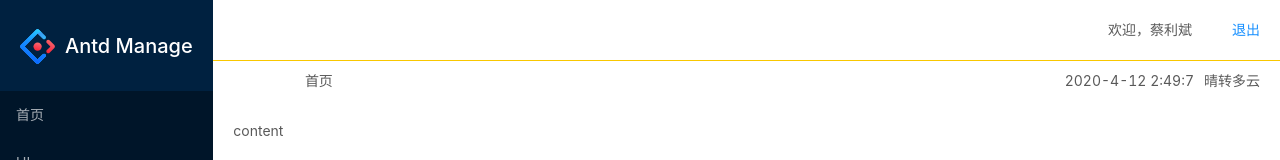
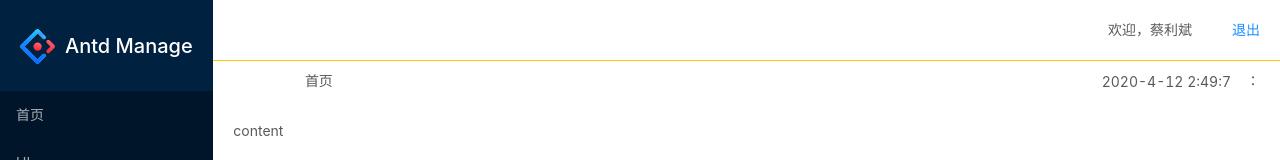
Before and after one commit to FELBC/react-antd-manage, a React app: page / in a window 1280 px wide. Shown: the top 160 px of the page. Built offline with nearby package versions, Linux system fonts and the light colour scheme.

Commit message:
新增axios/index.js进行异步请求方法统一封装，增加Promise jsonp跨域请求封装，Header组件引入axios，百度天气跨域请求函数调用Header天气数据页面绑定，样式调整

```diff
--- /dev/null
+++ b/src/axios/index.js
@@ -0,0 +1,20 @@
+import JsonP from 'jsonp';
+
+export default class Axios{
+    static jsonp(options){
+        // Promise封装，返回jsonp调用
+        return new Promise((resolve,reject) => {
+            JsonP(options.url,{
+                param:'callback'
+            },function(err,response){
+                // 打断点调试
+                // debugger;
+                if(response.status === 'success'){
+                    resolve(response);
+                }else{
+                    reject(response.message);
+                }
+            });
+        })
+    }
+}
--- a/src/components/Header/index.js
+++ b/src/components/Header/index.js
@@ -2,19 +2,43 @@ import React from 'react';
 import { Row, Col } from 'antd';
 import './index.less'
 import Util from '../../utils/utils';
+import axios from '../../axios';
 
 export default class Header extends React.Component{
 
     UNSAFE_componentWillMount(){
         this.setState({
             userName:'蔡利斌'
-        })
+        });
         setInterval(() => {
             let sysTime = Util.formateDate(new Date().getTime());
             this.setState({
                 sysTime
             })
-        },1000)
+        },1000);
+        this.getWeatherAPIData();
+    }
+
+    getWeatherAPIData(){
+        let city = '德清';
+        // axios不封装jsonp直接调用存在跨域
+        // axios.get('http://api.map.baidu.com/telematics/v3/weather?location=' + encodeURIComponent(city) + '&output=json&ak=3p49MVra6urFRGOT9s8UBWr2').then((res) => {
+        //     console.log(res);
+        // });
+        axios.jsonp({
+            url:'http://api.map.baidu.com/telematics/v3/weather?location=' + encodeURIComponent(city) + '&output=json&ak=3p49MVra6urFRGOT9s8UBWr2'
+        }).then((res) => {
+            if(res.status === 'success'){
+                console.log(res);
+                let city = res.results[0].currentCity;
+                let weatherData = res.results[0].weather_data[0];
+                this.setState({
+                    city:city,
+                    dayPictureUrl:weatherData.dayPictureUrl,
+                    weather:weatherData.weather
+                });
+            }
+        });
     }
 
     render(){
@@ -32,7 +56,12 @@ export default class Header extends React.Component{
                     </Col>
                     <Col span="20" className="weather">
                         <span className="date">{this.state.sysTime}</span>
-                        <span className="weather-detail">晴转多云</span>
+                        <span className="weather-img">
+                            <img src={this.state.dayPictureUrl} alt="" />
+                        </span>
+                        <span className="weather-detail">
+                            {this.state.city}：{this.state.weather}
+                        </span>
                     </Col>
                 </Row>
             </div>
--- a/src/components/Header/index.less
+++ b/src/components/Header/index.less
@@ -19,8 +19,19 @@
         }
         .weather{
             text-align: right;
+            font-size:14px;
             .date{
                 margin-right:10px;
+                vertical-align: middle;
+            }
+            .weather-img{
+                img{
+                    height:15px;
+                    vertical-align: middle;
+                }
+            }
+            .weather-detail{
+                margin-left:5px;
             }
         }
     }
```
